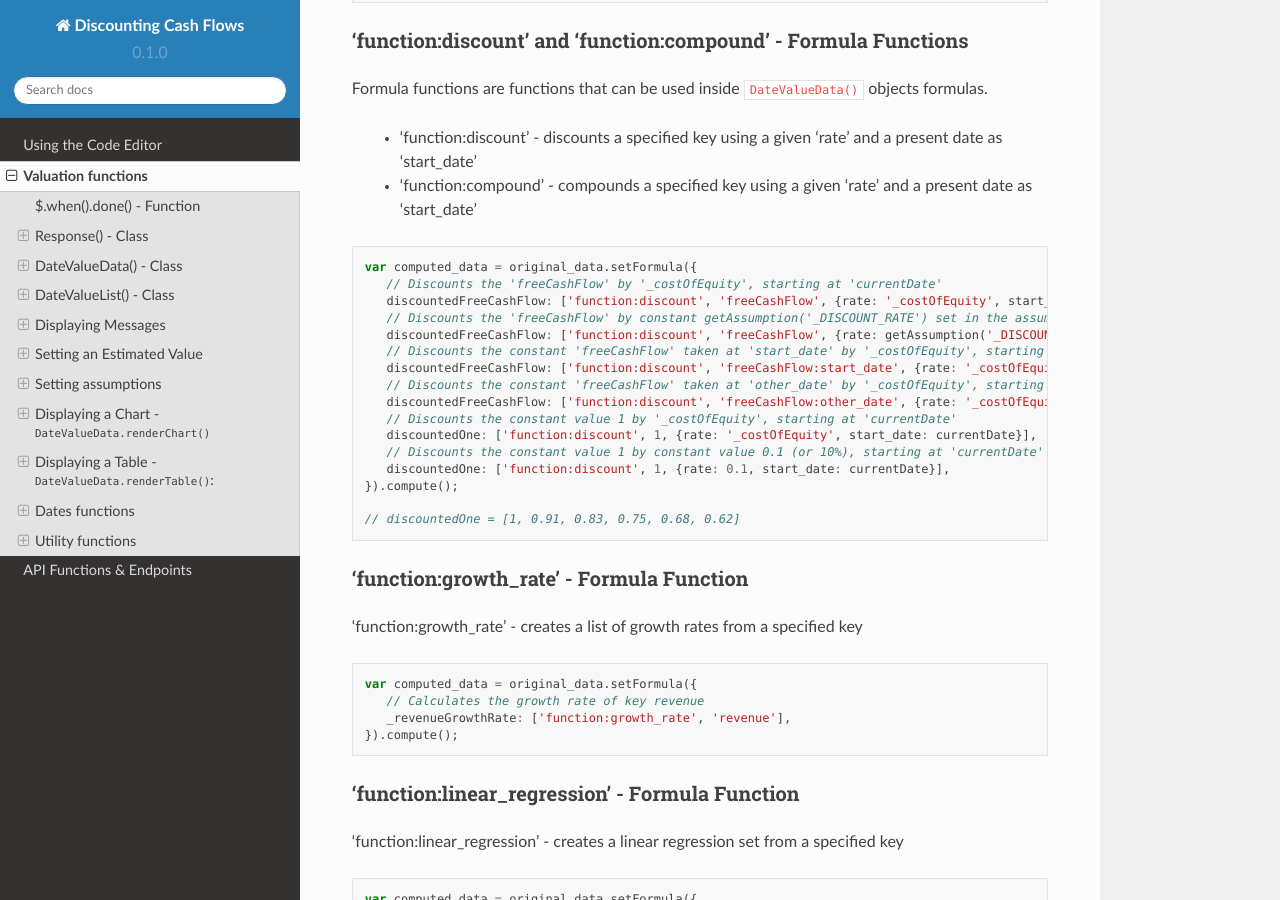
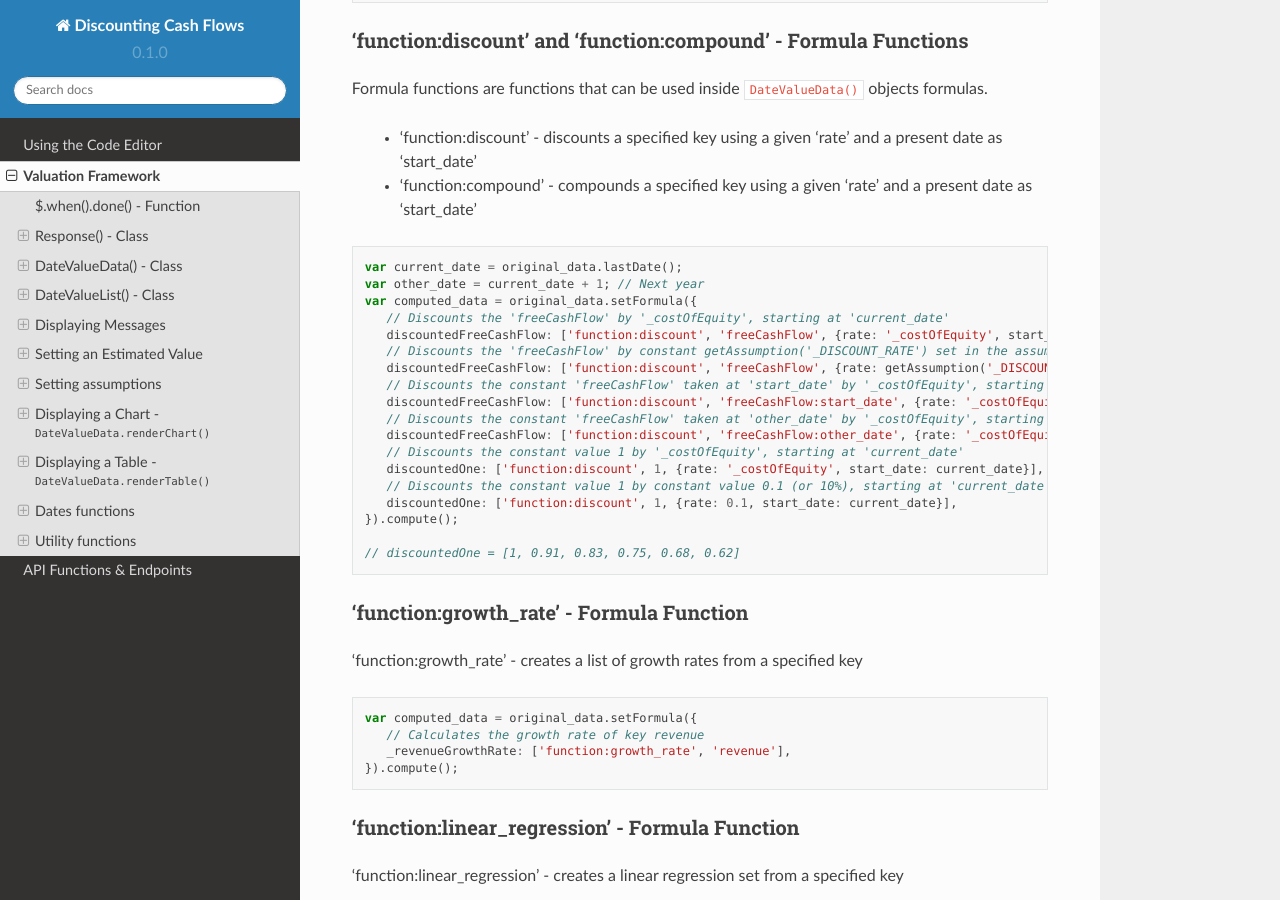
Before and after one commit to DiscountingCashFlows/readthedocs, a Sphinx documentation site: the page built from docs/source/functions.rst, in a window 1280 px wide and 900 px high, scrolled down 8868 px. Built offline with Sphinx 7.4.7 and the Read the Docs theme 2.0.0, drawn with Linux system fonts in a browser that asks for light colours; some of the changed text lies outside the part shown.

Commit message:
Update functions.rst

```diff
--- a/docs/source/functions.rst
+++ b/docs/source/functions.rst
@@ -1,14 +1,14 @@
-Valuation functions
+Valuation Framework
 ====================
 
-This is the official documentation for the Valuation Framework of Discounting Cash Flows Website (discountingcashflows.com)
+Below is the documentation for the Valuation Framework functions of Discounting Cash Flows Website (discountingcashflows.com)
+
+Github repository source code: `valuation-functions/new-valuation-functions.js <https://github.com/DiscountingCashFlows/Documentation/blob/main/source-code/valuation-functions/new-valuation-functions.js>`__.
 
 .. warning::
 
    All code needs to be compatible with `EcmaScript 5.1 (ES5.1) <https://www.w3schools.com/js/js_es5.asp>`__
    Features from ES6 do not work and need to be avoided.
-
-Github repository source code: `valuation-functions/new-valuation-functions.js <https://github.com/DiscountingCashFlows/Documentation/blob/main/source-code/valuation-functions/new-valuation-functions.js>`__.
 
 .. note::
 
@@ -428,19 +428,21 @@
 
 .. code-block:: javascript
 
+   var current_date = original_data.lastDate();
+   var other_date = current_date + 1; // Next year
    var computed_data = original_data.setFormula({
-      // Discounts the 'freeCashFlow' by '_costOfEquity', starting at 'currentDate'
-      discountedFreeCashFlow: ['function:discount', 'freeCashFlow', {rate: '_costOfEquity', start_date: currentDate}],
-      // Discounts the 'freeCashFlow' by constant getAssumption('_DISCOUNT_RATE') set in the assumptions, starting at 'currentDate'
-      discountedFreeCashFlow: ['function:discount', 'freeCashFlow', {rate: getAssumption('_DISCOUNT_RATE'), start_date: currentDate}],
-      // Discounts the constant 'freeCashFlow' taken at 'start_date' by '_costOfEquity', starting at 'currentDate'
-      discountedFreeCashFlow: ['function:discount', 'freeCashFlow:start_date', {rate: '_costOfEquity', start_date: currentDate}],
-      // Discounts the constant 'freeCashFlow' taken at 'other_date' by '_costOfEquity', starting at 'currentDate'
-      discountedFreeCashFlow: ['function:discount', 'freeCashFlow:other_date', {rate: '_costOfEquity', start_date: currentDate, other_date: otherDate}],
-      // Discounts the constant value 1 by '_costOfEquity', starting at 'currentDate'
-      discountedOne: ['function:discount', 1, {rate: '_costOfEquity', start_date: currentDate}],
-      // Discounts the constant value 1 by constant value 0.1 (or 10%), starting at 'currentDate'
-      discountedOne: ['function:discount', 1, {rate: 0.1, start_date: currentDate}],
+      // Discounts the 'freeCashFlow' by '_costOfEquity', starting at 'current_date'
+      discountedFreeCashFlow: ['function:discount', 'freeCashFlow', {rate: '_costOfEquity', start_date: current_date}],
+      // Discounts the 'freeCashFlow' by constant getAssumption('_DISCOUNT_RATE') set in the assumptions, starting at 'current_date'
+      discountedFreeCashFlow: ['function:discount', 'freeCashFlow', {rate: getAssumption('_DISCOUNT_RATE'), start_date: current_date}],
+      // Discounts the constant 'freeCashFlow' taken at 'start_date' by '_costOfEquity', starting at 'current_date'
+      discountedFreeCashFlow: ['function:discount', 'freeCashFlow:start_date', {rate: '_costOfEquity', start_date: current_date}],
+      // Discounts the constant 'freeCashFlow' taken at 'other_date' by '_costOfEquity', starting at 'current_date'
+      discountedFreeCashFlow: ['function:discount', 'freeCashFlow:other_date', {rate: '_costOfEquity', start_date: current_date, other_date: other_date}],
+      // Discounts the constant value 1 by '_costOfEquity', starting at 'current_date'
+      discountedOne: ['function:discount', 1, {rate: '_costOfEquity', start_date: current_date}],
+      // Discounts the constant value 1 by constant value 0.1 (or 10%), starting at 'current_date'
+      discountedOne: ['function:discount', 1, {rate: 0.1, start_date: current_date}],
    }).compute();
 
    // discountedOne = [1, 0.91, 0.83, 0.75, 0.68, 0.62]
@@ -1049,7 +1053,7 @@
      }
    });
 
-Displaying a Table - ``DateValueData.renderTable()``:
+Displaying a Table - ``DateValueData.renderTable()``
 -----------------------------------------------------
 
 `Source <https://github.com/DiscountingCashFlows/Documentation/blob/632e8f8c894e7ac7b1c19e18c5fe6a1f69d85064/source-code/valuation-functions/valuation-functions.js#L814>`__
```
Also changed, not shown: other parts of docs/source/functions.rst (+5 -3 lines).
